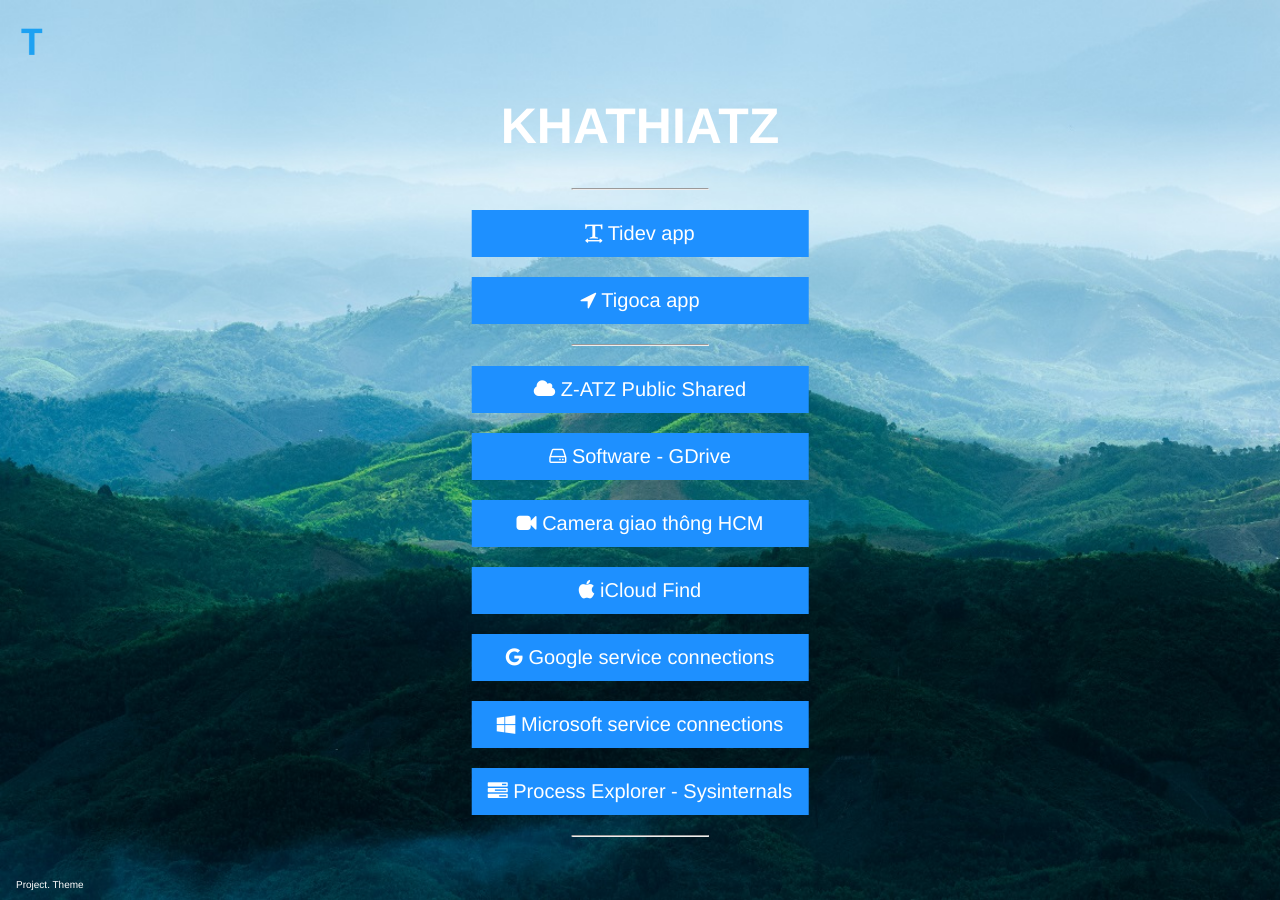
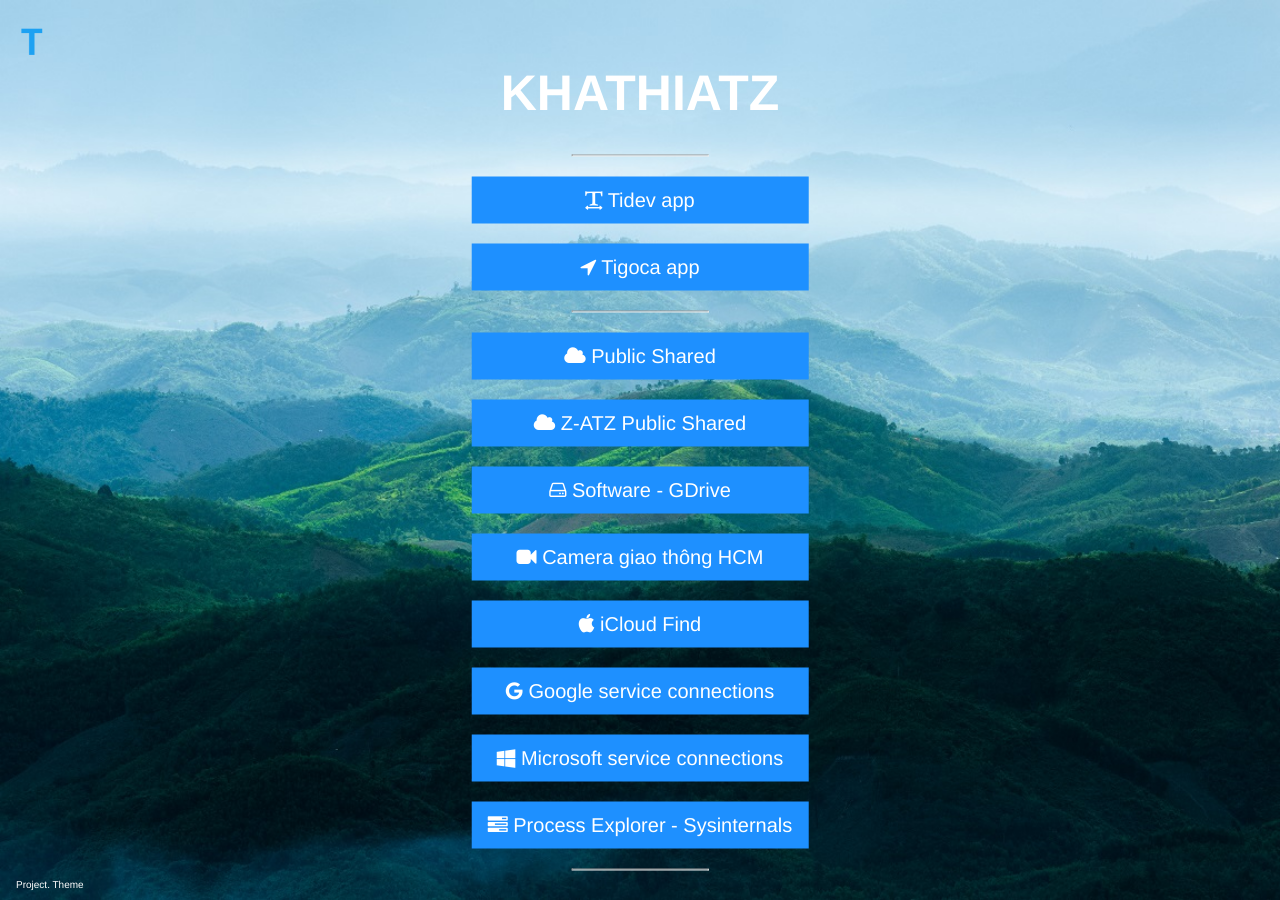
Before and after one commit to khathiatz/khathiatz.github.io, a Jekyll site: the page index.html, which Jekyll copies as it is, in a window 1280 px wide. Built offline with Jekyll 4.4.1, drawn with Linux system fonts in a browser that asks for light colours.

Commit message:
Update index.html

```diff
--- a/index.html
+++ b/index.html
@@ -102,6 +102,7 @@
     <p <button class="btn" onclick="window.location.href='https://khathiatz.github.io/tidev';"><i class="fa fa-text-width"></i> Tidev app</button></p>
     <p <button class="btn" onclick="window.location.href='https://khathiatz.github.io/tigoca';"><i class="fa fa-location-arrow"></i> Tigoca app</button></p>
     <hr>
+    <p <button class="btn" onclick="window.location.href='https://u.pcloud.link/publink/show?code=kZi8Hs0ZdpmUCeTkctF6Ye4g91GAV50h7yr7';"><i class="fa fa-cloud"></i> Public Shared</button></p>
     <p <button class="btn" onclick="window.location.href='https://1drv.ms/f/s!Ar4pAPafzzHKg5g7nBxS2ov8lf-h_A?e=iaEC43';"><i class="fa fa-cloud"></i> Z-ATZ Public Shared</button></p>
     <p <button class="btn" onclick="window.location.href='https://drive.google.com/drive/folders/1qp38ispx670sFExTzvyWC-PhF2oBlcXg?usp=sharing';"><i class="fa fa-hdd-o"></i> Software - GDrive</button></p>
     <p <button class="btn" onclick="window.location.href='http://giaothong.hochiminhcity.gov.vn/Map.aspx';"><i class="fa fa-video-camera"></i> Camera giao thông HCM</button></p>
```
